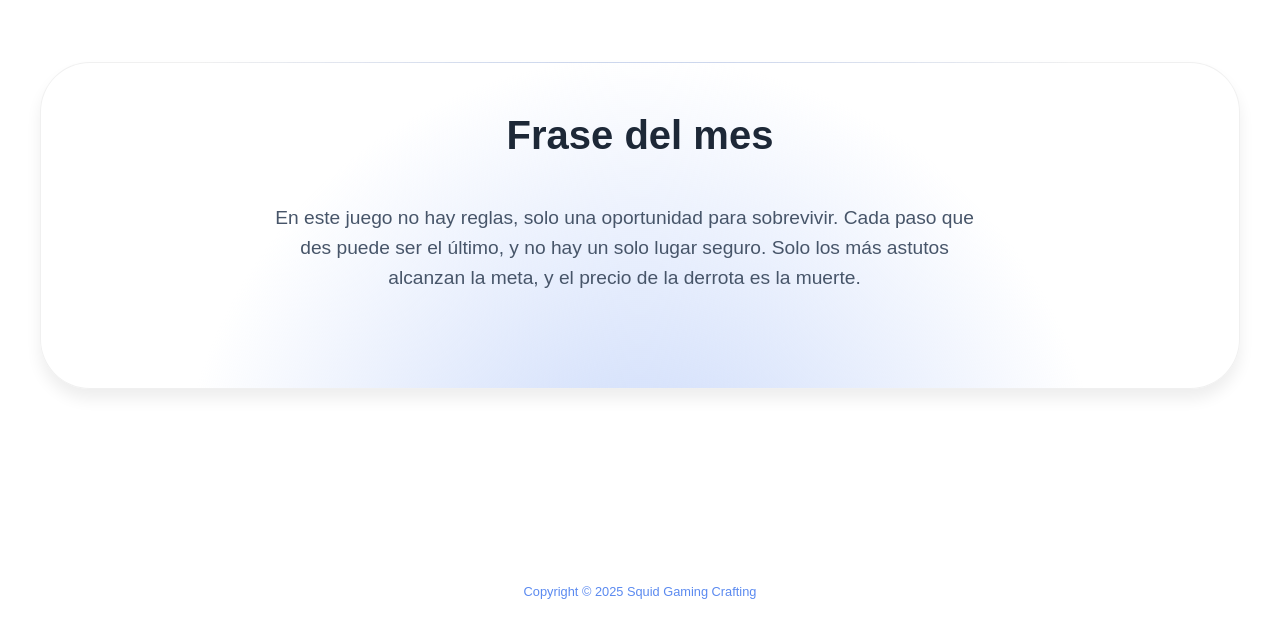
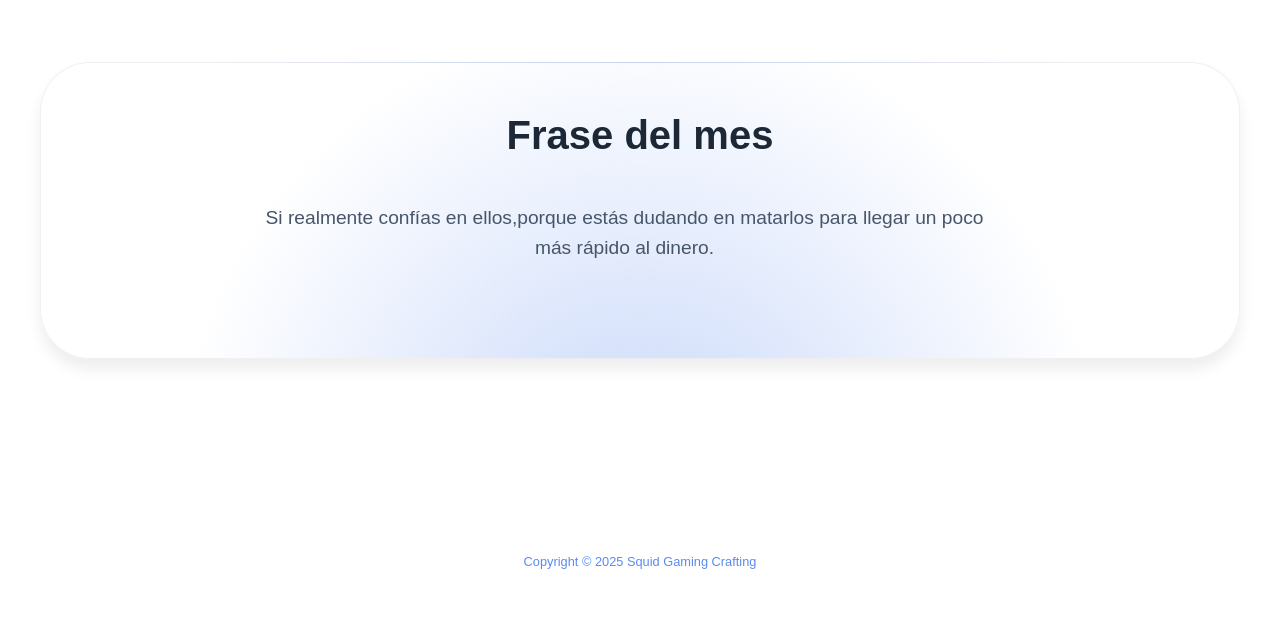
Before and after one commit to ElAlexNose/SGC-Galery, a plain HTML site: page index.html in a window 1280 px wide. Shown: the part 749-1387 px from the top of the page. Drawn offline with Linux system fonts and the light colour scheme.

Commit message:
Update index.html

```diff
--- a/index.html
+++ b/index.html
@@ -407,9 +407,7 @@
   <div id="iz29ek" class="gjs-grid-row">
     <div id="ik2rdi" class="gjs-grid-column">
       <h2 id="i83vu9" class="gjs-heading">Frase del mes</h2>
-      <div id="in201n" class="text-main-content">En este juego no hay reglas, solo una oportunidad para sobrevivir. Cada
-        paso que des puede ser el último, y no hay un solo lugar seguro. Solo los más astutos alcanzan la meta, y el
-        precio de la derrota es la muerte.<br/></div>
+      <div id="in201n" class="text-main-content">Si realmente confías en ellos,porque estás dudando en matarlos para llegar un poco más rápido al dinero.<br/></div>
     </div>
   </div>
   <div id="iv3be5" class="gjs-grid-row">
```
